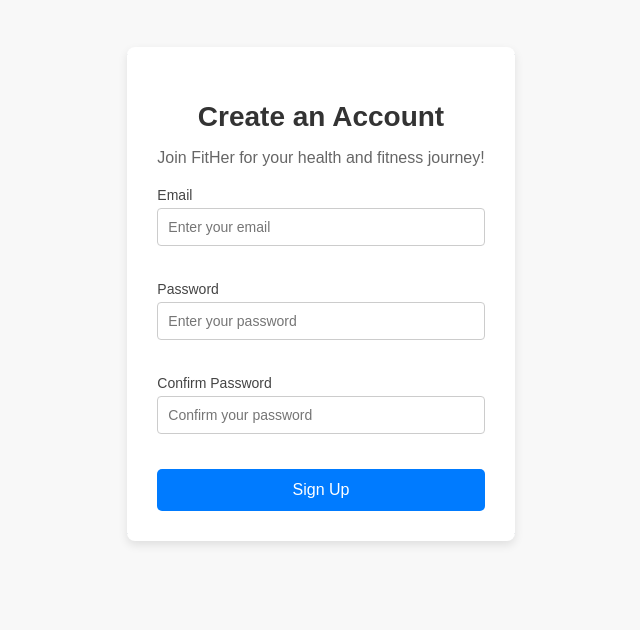
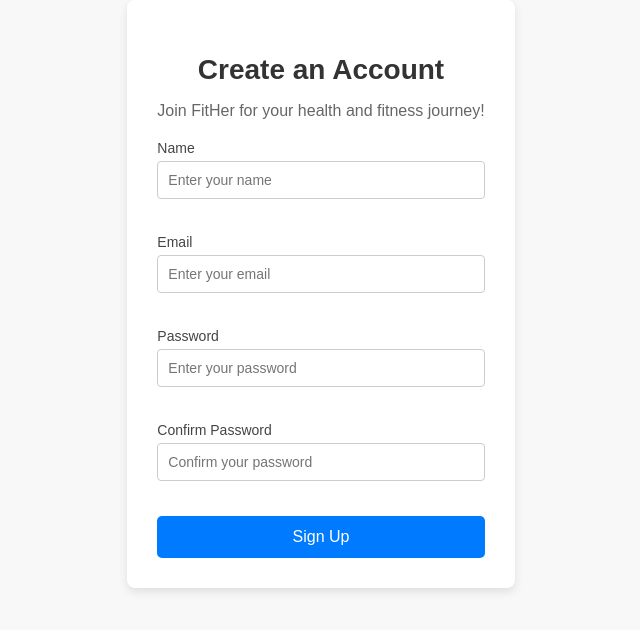
Before and after one commit to ShannonC8/innovate-her, a React (Create React App) app in the folder frontend/: page /signup in a window 1280 px wide. Shown: the part 106-736 px from the top of the page, without its empty margins (319-959 px from the left). Built offline with nearby package versions, Linux system fonts and the light colour scheme.

Commit message:
add name

```diff
--- a/frontend/src/Login/LoginPage.js
+++ b/frontend/src/Login/LoginPage.js
@@ -7,7 +7,7 @@
 
 function LoginPage() {
   const navigate = useNavigate();
-  const { userId, setUser } = useUser();
+  const { userId, setUser, setUserName } = useUser();
   const [email, setEmail] = useState("");
   const [password, setPassword] = useState("");
   const [error, setError] = useState("");
@@ -33,6 +33,7 @@
       });
       console.log(response.data);
       setUser(response.data.user_id);
+      setUserName(response.data.user_name);
       navigate("/calender");
     } catch (err) {
       console.error(err);
--- a/frontend/src/PeriodTracker/PeriodTracker.js
+++ b/frontend/src/PeriodTracker/PeriodTracker.js
@@ -6,7 +6,7 @@
 import { useUser } from "../UserContext";
 
 const PeriodTracker = ({ userEmail }) => {
-  const { userId } = useUser();
+  const { userId, userName } = useUser();
   const [selectedDate, setSelectedDate] = useState(new Date());
   const [notes, setNotes] = useState("");
   const [isOnPeriod, setIsOnPeriod] = useState(false);
@@ -17,6 +17,8 @@
   useEffect(() => {
     const fetchEntries = async () => {
         try {
+          console.log(userId)
+          console.log(userName)
           if (!userId) return;
           const formattedDate = selectedDate.toISOString().split("T")[0];
           const response = await axios.get(`http://127.0.0.1:5000/api/calendar-data?user_id=${userId}&date=${formattedDate}`);
@@ -61,8 +63,6 @@
       console.error("Error saving note:", error);
     }
   };
-
-
 
   return (
     <div className="period-tracker">
--- a/frontend/src/Signup/SignupPage.js
+++ b/frontend/src/Signup/SignupPage.js
@@ -9,6 +9,7 @@
   const [email, setEmail] = useState("");
   const [password, setPassword] = useState("");
   const [confirmPassword, setConfirmPassword] = useState("");
+  const [userName, setUserName] = useState("")
   const [error, setError] = useState("");
   const navigate = useNavigate();
 
@@ -20,6 +21,8 @@
       setPassword(value);
     } else if (name === "confirmPassword") {
       setConfirmPassword(value);
+    } else if (name == "userName") {
+      setUserName(value);
     }
   };
 
@@ -37,6 +40,7 @@
       const response = await axios.post("http://127.0.0.1:5000/api/signup", {
         email,
         password,
+        userName,
       });
       console.log(response.data);
       navigate("/login");
@@ -53,6 +57,20 @@
         <p className="signup-subtitle">Join FitHer for your health and fitness journey!</p>
         {error && <p className="error-message">{error}</p>}
         <form onSubmit={handleSubmit}>
+        <div className="input-container">
+            <label htmlFor="userName" className="input-label">Name</label>
+            <input
+              type="userName"
+              id="userName"
+              name="userName"
+              value={userName}
+              onChange={handleChange}
+              className="input-field"
+              placeholder="Enter your name"
+              required
+            />
+          </div>
+
           <div className="input-container">
             <label htmlFor="email" className="input-label">Email</label>
             <input
--- a/frontend/src/UserContext.js
+++ b/frontend/src/UserContext.js
@@ -1,22 +1,25 @@
-// UserContext.js
 import React, { createContext, useState, useContext } from "react";
 
-// Create a Context for User
 const UserContext = createContext();
 
 export const useUser = () => {
-  return useContext(UserContext);  // Custom hook to access the user context
+  return useContext(UserContext);
 };
 
 export const UserProvider = ({ children }) => {
-  const [userId, setUserId] = useState(null);  // State to store the user_id
+  const [userId, setUserId] = useState(null);
+  const [userName, setUserName] = useState(null);
+
+  const setName = (name) => {
+    setUserName(name)
+  }
 
   const setUser = (id) => {
     setUserId(id);
   };
 
   return (
-    <UserContext.Provider value={{ userId, setUser }}>
+    <UserContext.Provider value={{ userId, setUser, userName, setUserName }}>
       {children}
     </UserContext.Provider>
   );
```
Also changed, not shown: 2 other files (tests, documents, lock files or other folders).
